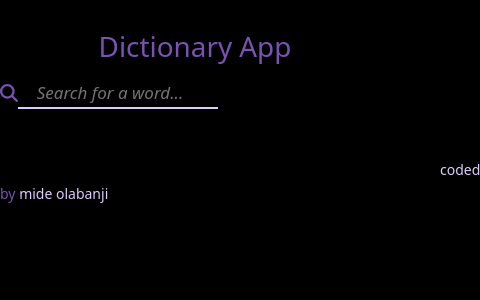
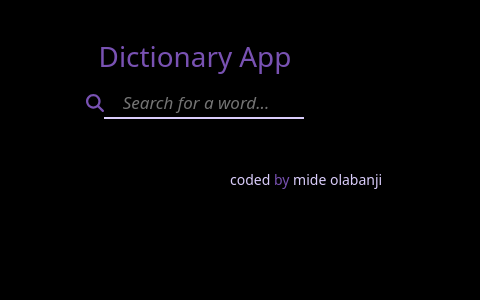
Before and after one commit to Mideolabanji/dictionary-app, a React (Create React App) app: page / in a window 390 px wide. Shown: the top 300 px of the page, 480 px wide, since content can reach past the window. Built offline with nearby package versions, Linux system fonts and the light colour scheme.

Commit message:
fixed the media responsiveness

```diff
--- a/src/Antonyms.js
+++ b/src/Antonyms.js
@@ -5,6 +5,7 @@ export default function Antonyms(props) {
     return (
       <div>
         <strong>Opposite:</strong>{" "}
+        <a>
           {props.property.map(function (antonym, index) {
             return (
               <span key={index} className="thesaurus">
@@ -12,6 +13,7 @@ export default function Antonyms(props) {
               </span>
             );
           })}
+        </a>
       </div>
     );
   } else {
--- a/src/App.css
+++ b/src/App.css
@@ -67,5 +67,27 @@ small {
 }
 
 .thesaurus {
-  margin-right: 5px;
+  margin-right: 6px;
 }
+
+@media (max-width: 576px) {
+  h1 {
+    margin-top: 40px;
+  }
+
+  form {
+    text-align: center;
+  }
+
+  small {
+    padding-left: 230px;
+  }
+
+  .word {
+    margin-top: -5px;
+  }
+
+  .Body {
+    margin: 0 15px;
+  }
+}
```
Lines whose indentation alone changed are shown as unchanged.
